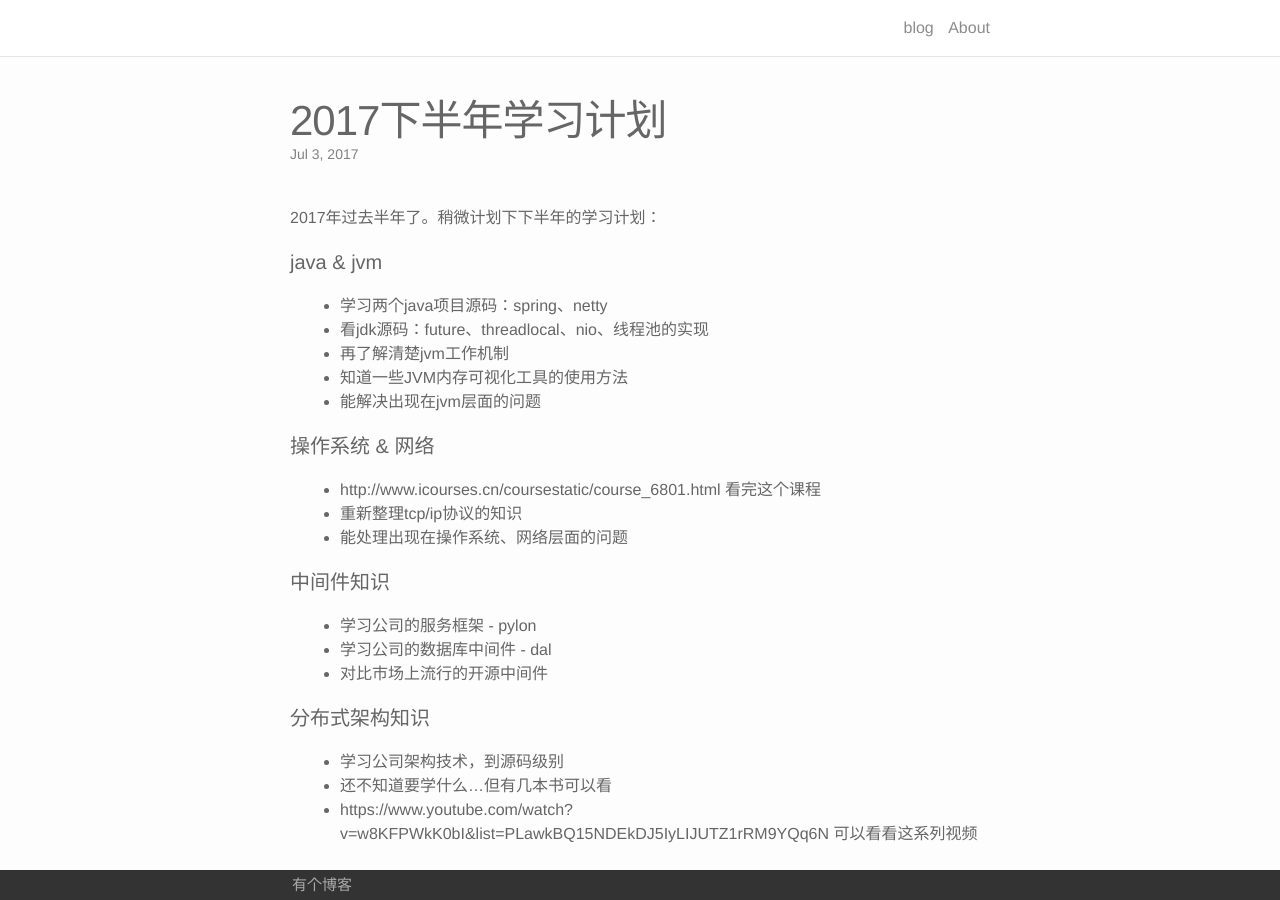
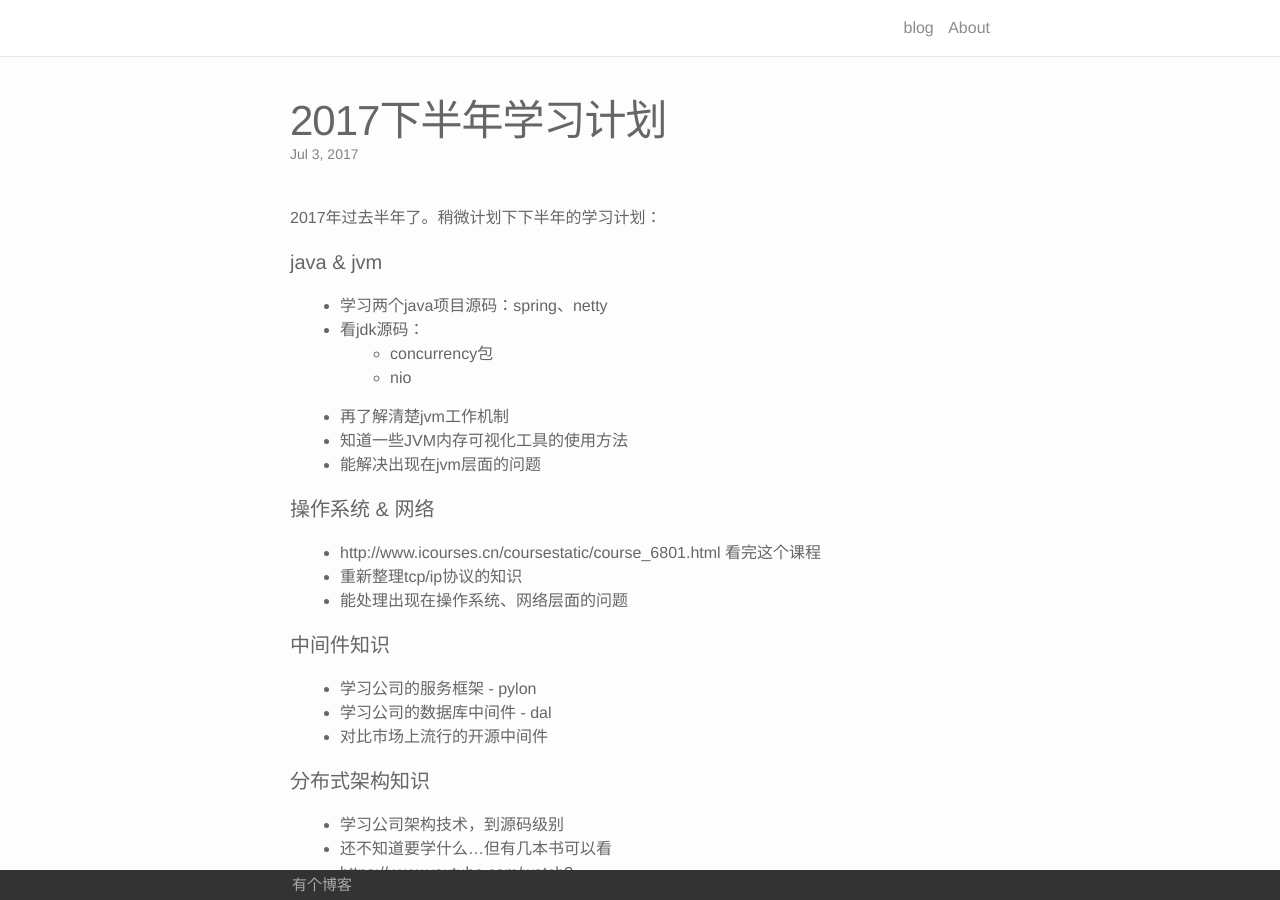
Before and after one commit to afghl/afghl.github.io, a Jekyll site: the page built from _posts/2017-07-03-study-plan-for-the-latter-half.markdown, in a window 1280 px wide and 900 px high. Built offline with Jekyll 4.4.1, drawn with Linux system fonts in a browser that asks for light colours.

Commit message:
update plan

```diff
--- a/_posts/2017-07-03-study-plan-for-the-latter-half.markdown
+++ b/_posts/2017-07-03-study-plan-for-the-latter-half.markdown
@@ -9,7 +9,9 @@ date:   2017-07-03 23:15:00 +0800
 #### java & jvm
 
    - 学习两个java项目源码：spring、netty
-   - 看jdk源码：future、threadlocal、nio、线程池的实现
+   - 看jdk源码：
+      - concurrency包
+      - nio
    - 再了解清楚jvm工作机制
    - 知道一些JVM内存可视化工具的使用方法
    - 能解决出现在jvm层面的问题
```
